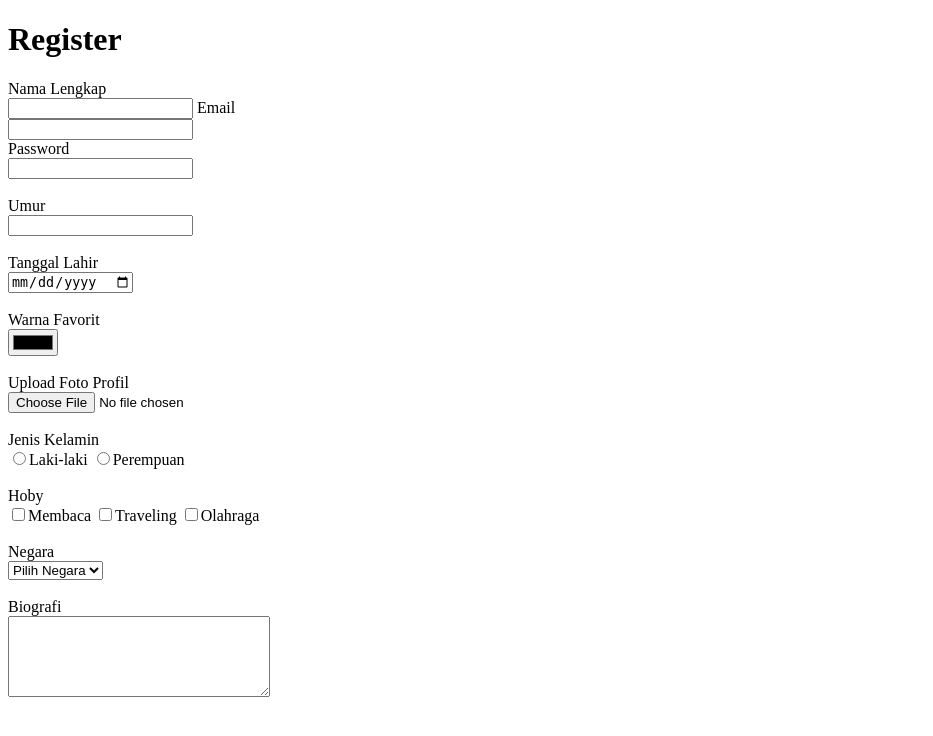
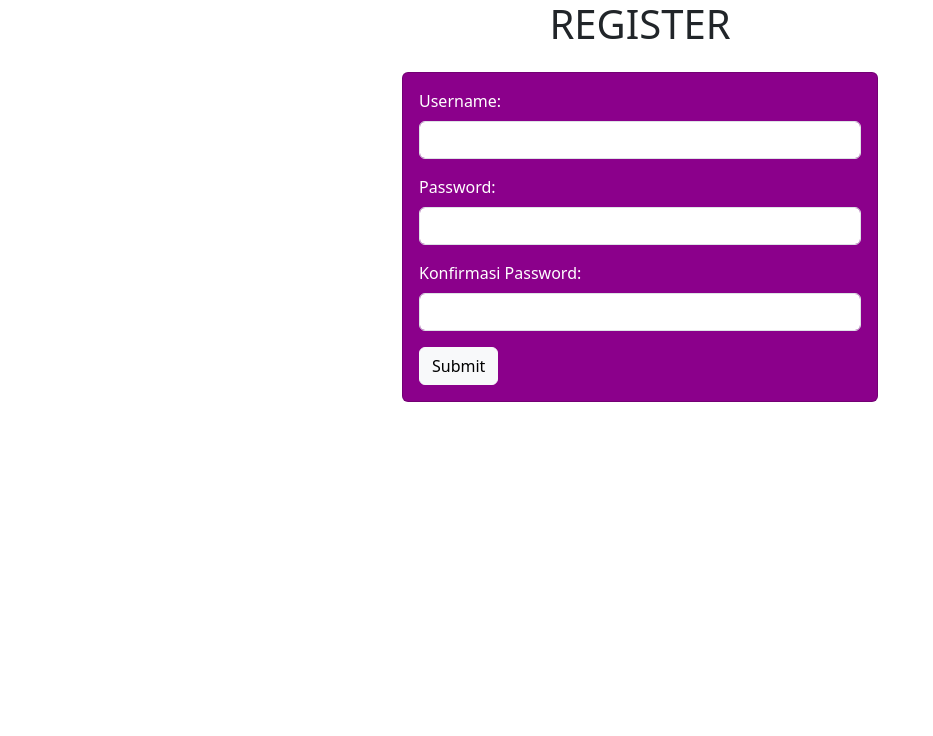
Before and after one commit to ammariqbal19/TugasAmmar, a PHP site: page /register.PHP in a window 1280 px wide. Shown: the top 736 px of the page, without its empty margins (0-933 px from the left). Run offline with PHP 8.4, Linux system fonts and the light colour scheme.

Commit message:
menambahkan register, login, sesi

```diff
--- a/function.php
+++ b/function.php
@@ -101,4 +101,41 @@ function ubahdata($data, $id)
 
     return mysqli_affected_rows($koneksi);
 }
+
+function register($data) {
+    global $koneksi;
+
+    $username = stripslashes($data["username"]);
+    $password1 = $data["password1"];
+    $password2 = $data["password2"];
+
+    $query = "SELECT * FROM user WHERE username= '$username'";
+
+    $useranem_check = mysqli_query($koneksi, $query);
+    if (mysqli_num_rows($useranem_check) > 0) {
+        return "Username sudah terdaftar!";
+    }
+
+    if(!preg_match('/^[][a-zA-Z0-9_]+$/', $username)) {
+        return "Username hanya boleh mengandung huruf, angka, dan underscore!";
+    }
+
+    if( $password1 !== $password2) {
+        return "Konfirmasi password tidak sesuai!";
+    }
+
+    $encrypted_pass = password_hash($password1, PASSWORD_DEFAULT);
+
+    $query = "INSERT INTO user (username, password) VALUES ('$username', '$encrypted_pass')";
+
+  if (mysqli_query($koneksi, $query))
+  {
+    return "Register Berhasil";
+  }
+  else
+    {
+    return "Register Gagal: " . mysqli_error($koneksi);
+  }
+
+}
 ?>
--- /dev/null
+++ b/logout.php
@@ -0,0 +1,6 @@
+<?php
+session_start();
+session_destroy();
+header("Location: login.php");
+
+?>
--- a/register.PHP
+++ b/register.PHP
@@ -1,52 +1,53 @@
+<?php
+require 'function.php';
+
+if (isset($_POST["register"])) {
+    $message = register($_POST);
+
+    if ($message === "Register Berhasil") {
+        echo "<script>
+                alert('" . addslashes($message) . "');
+                document.location.href='login.php';
+              </script>";
+    } else {
+        echo "<script>
+                alert('" . addslashes($message) . "');
+                document.location.href='register.php';
+              </script>";
+    }
+}
+?>
+
 <!DOCTYPE html>
 <html lang="en">
 <head>
     <meta charset="UTF-8">
     <meta name="viewport" content="width=device-width, initial-scale=1.0">
-    <title>REGISTER</title>
+    <title>Register</title>
+    <link href="https://cdn.jsdelivr.net/npm/bootstrap@5.3.7/dist/css/bootstrap.min.css" rel="stylesheet">
 </head>
 <body>
-    <h1>Register</h1>
-    <form action="register.php" method="post" enctype="multipart/form-data">
-        <label for="nama_lengkap">Nama Lengkap</label> <br>
-        <input type="text" name="nama_lengkap"></input>
-
-        <label for="email">Email</label> <br>
-        <input type="email" name="email"></input> <br>
-
-        <label for="password">Password</label> <br>
-        <input type="password" name="password"></input> <br><br>
-
-        <label for="Umur">Umur</label> <br>
-        <input type="number" name="umur"></input> <br><br>
-
-        <label for="tanggal_lahir">Tanggal Lahir</label> <br>
-        <input type="date" name="tanggal_lahir"></input> <br> <br>
-
-        <label for="warna_favorit">Warna Favorit</label> <br>
-        <input type="color" name="warna_favorit"></input> <br><br>
-
-        <label for="upload_foto_profil">Upload Foto Profil</label> <br>
-        <input type="file" name="upload_foto_profil"></input> <br><br>
-
-        <label for="jenis_kelamin">Jenis Kelamin</label> <br>
-        <input type="radio" name="jenis_kelamin" value="Laki-laki">Laki-laki</input>
-        <input type="radio" name="jenis_kelamin" value="Perempuan">Perempuan</input><br><br>
-
-        <label for="hobi">Hoby</label><br>
-        <input type="checkbox" name="hobi[]" value="Membaca">Membaca</input>
-        <input type="checkbox" name="hobi[]" value="Traveling">Traveling</input>
-        <input type="checkbox" name="hobi[]" value="Olahraga">Olahraga</input> <br><br>
-
-        <label for="negara">Negara</label><br>
-        <select id="negara" name="negara" required>
-            <option value>Pilih Negara</option>
-            <option value="USA">USA</option>
-            <option value="UK">UK</option>
-            <option value="INDONESIA">Indonesia</option>
-        <select><br><br>
-
-        <label for="bografi">Biografi</label><br>
-        <textarea name="biografi" rows="5" cols="30"></textarea> <br><br>
+    <h1 align="center">REGISTER</h1>
+    <div class="container mt-4" style="max-width: 500px;">
+        <div class="card text-white" style="background-color: darkmagenta;">
+            <div class="card-body">
+                <form action="" method="post" enctype="multipart/form-data">
+                    <div class="mb-3">
+                        <label for="username" class="form-label">Username:</label>
+                        <input type="text" class="form-control" id="username" name="username" required>
+                    </div>
+                    <div class="mb-3">
+                        <label for="password1" class="form-label">Password:</label>
+                        <input type="password" class="form-control" id="password1" name="password1" required>
+                    </div>
+                    <div class="mb-3">
+                        <label for="password2" class="form-label">Konfirmasi Password:</label>
+                        <input type="password" class="form-control" id="password2" name="password2" required>
+                    </div>
+                    <button type="submit" name="register" class="btn btn-light">Submit</button>
+                </form>
+            </div>
+        </div>
+    </div>
 </body>
 </html>
--- /dev/null
+++ b/sesi.php
@@ -0,0 +1,4 @@
+<?php
+session_start();
+session_destroy();
+?>
```
Also changed, not shown: datapemain.php (+10 -1 lines), login.php (+49 -16 lines), image/68772a52c1940.png (added).
